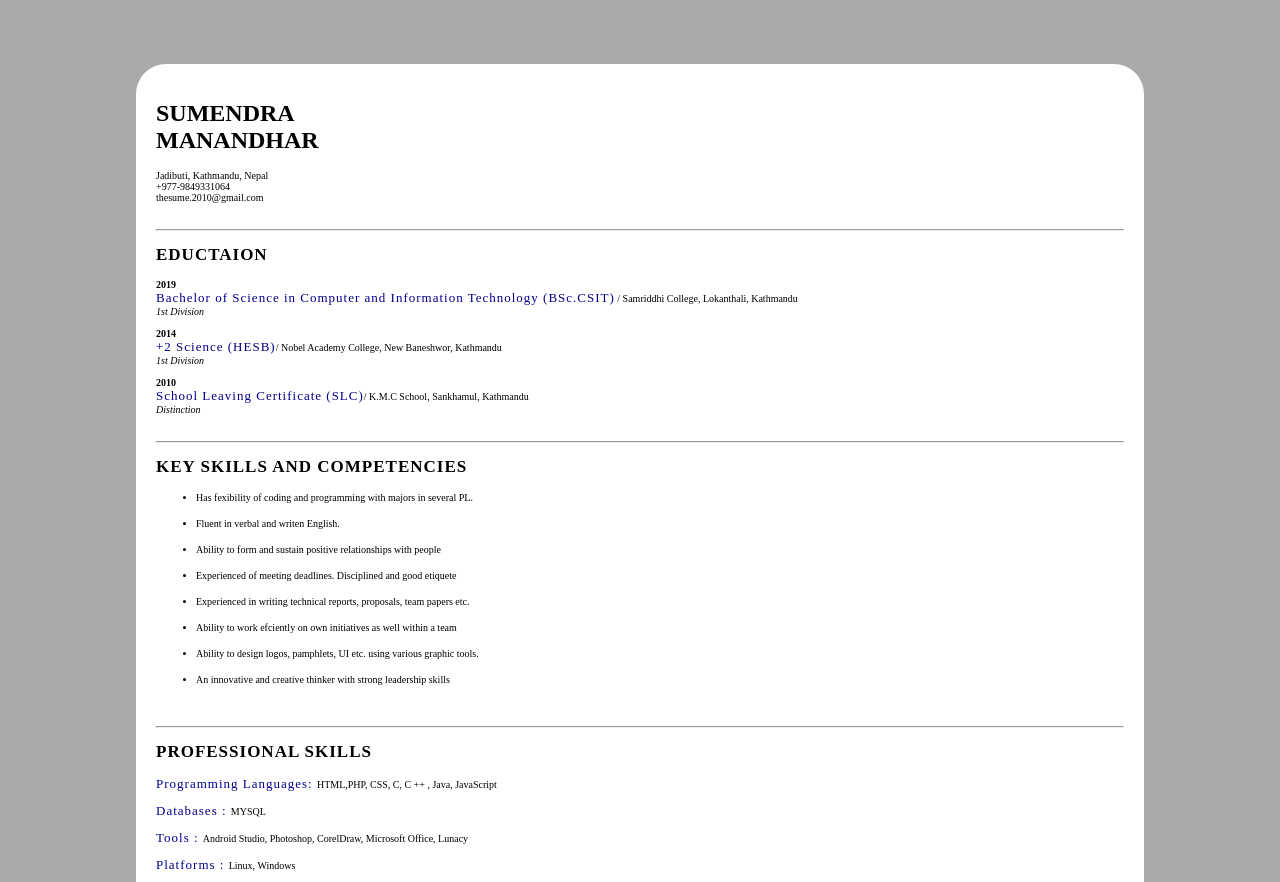
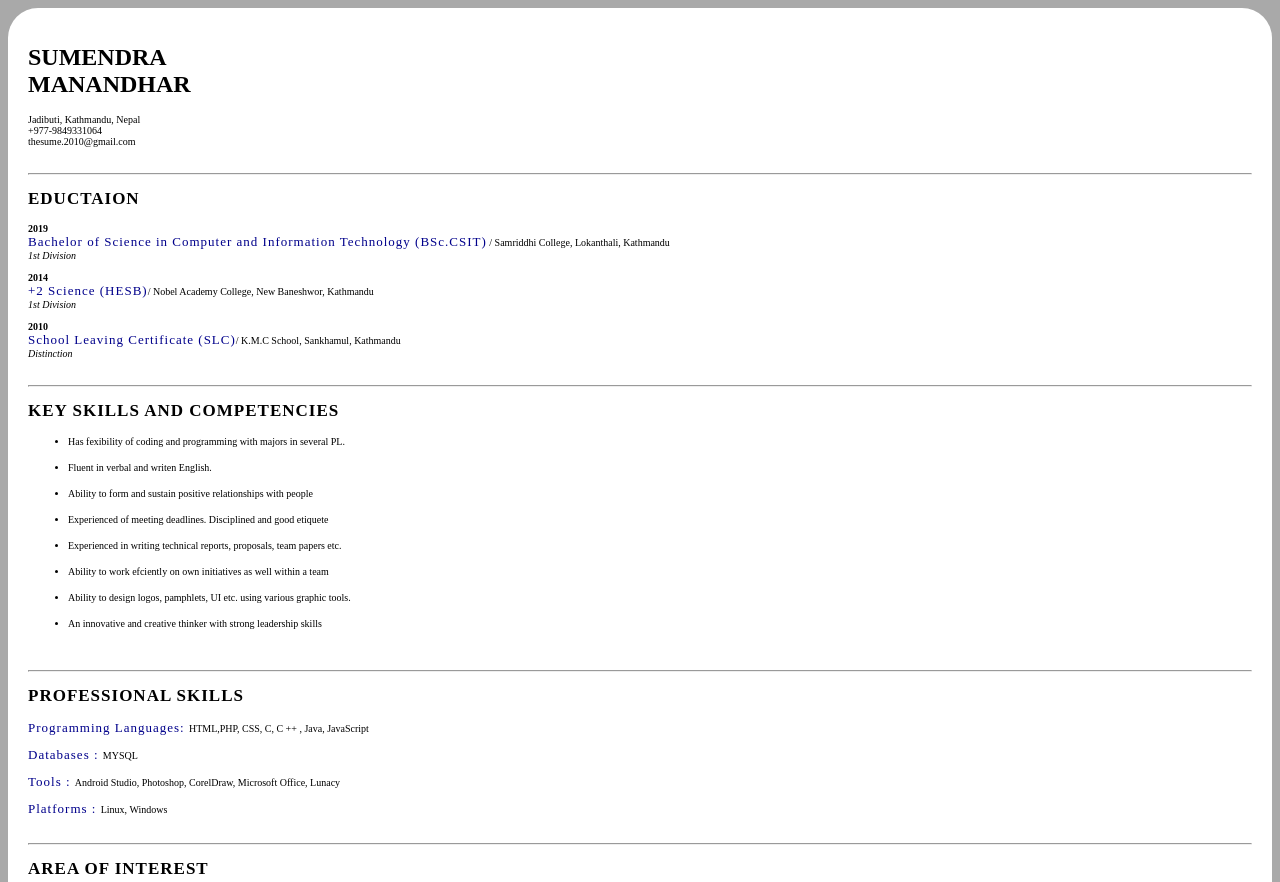
Before and after one commit to sumendra-m/CV_text, a plain HTML site: page index.html in a window 1280 px wide. Shown: the top 882 px of the page. Drawn offline with Linux system fonts and the light colour scheme.

Commit message:
Update style.css

```diff
--- a/css/style.css
+++ b/css/style.css
@@ -27,7 +27,6 @@ h2 {
 }
 
 div {
-  margin: 5vw 10vw;
   background-color: white;
   padding: 20px;
   border-radius: 30px;
```
